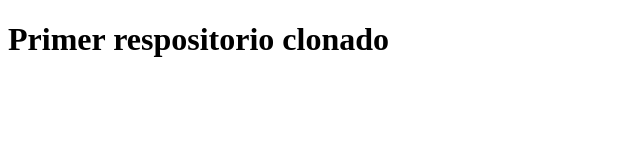
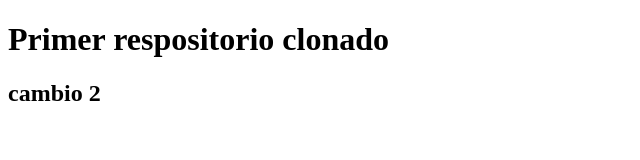
Before and after one commit to Carol-Hernandez/git-tutorial, a plain HTML site: page index.html in a window 1280 px wide. Shown: the whole page, without its empty margins (0-640 px from the left). Drawn offline with Linux system fonts and the light colour scheme.

Commit message:
se agrego un parrafo

```diff
--- a/index.html
+++ b/index.html
@@ -7,5 +7,6 @@
 </head>
 <body>
     <h1>Primer respositorio clonado</h1>
+    <h2>cambio 2</h2>
 </body>
 </html>
```
